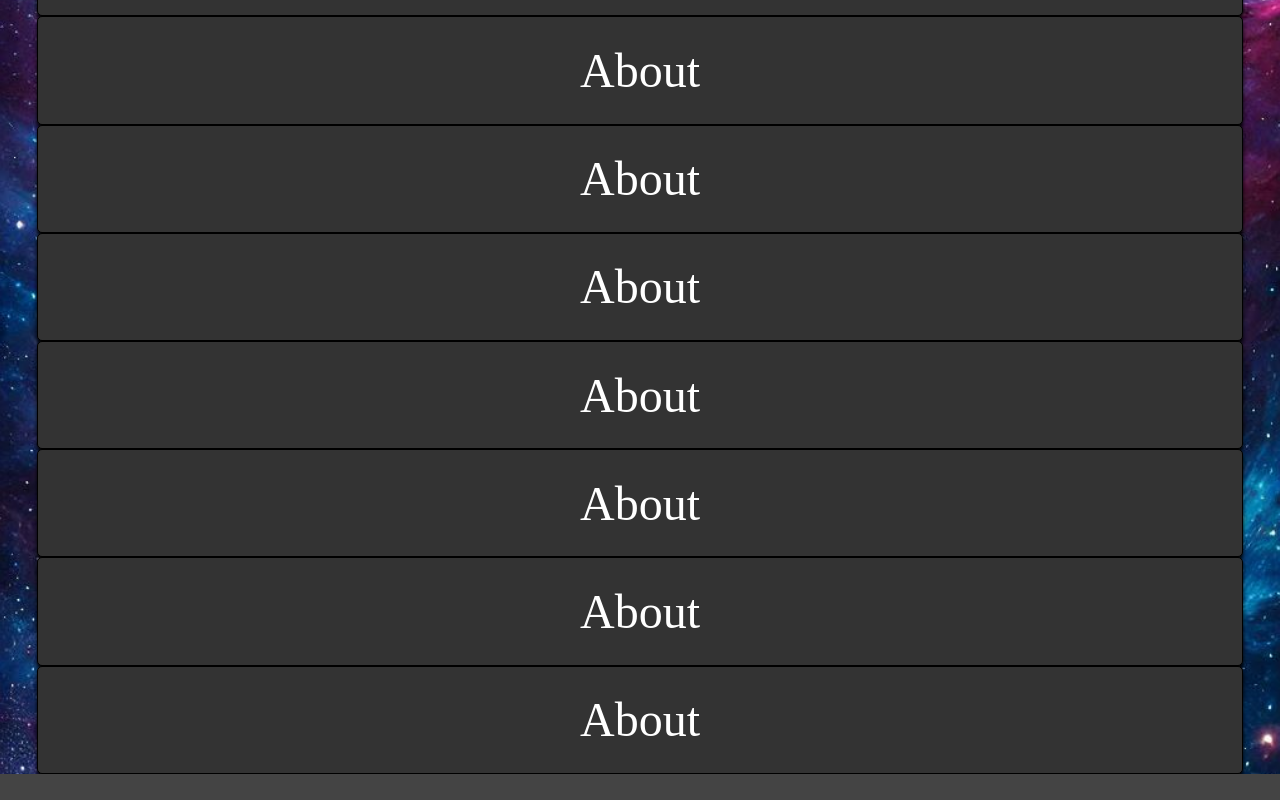
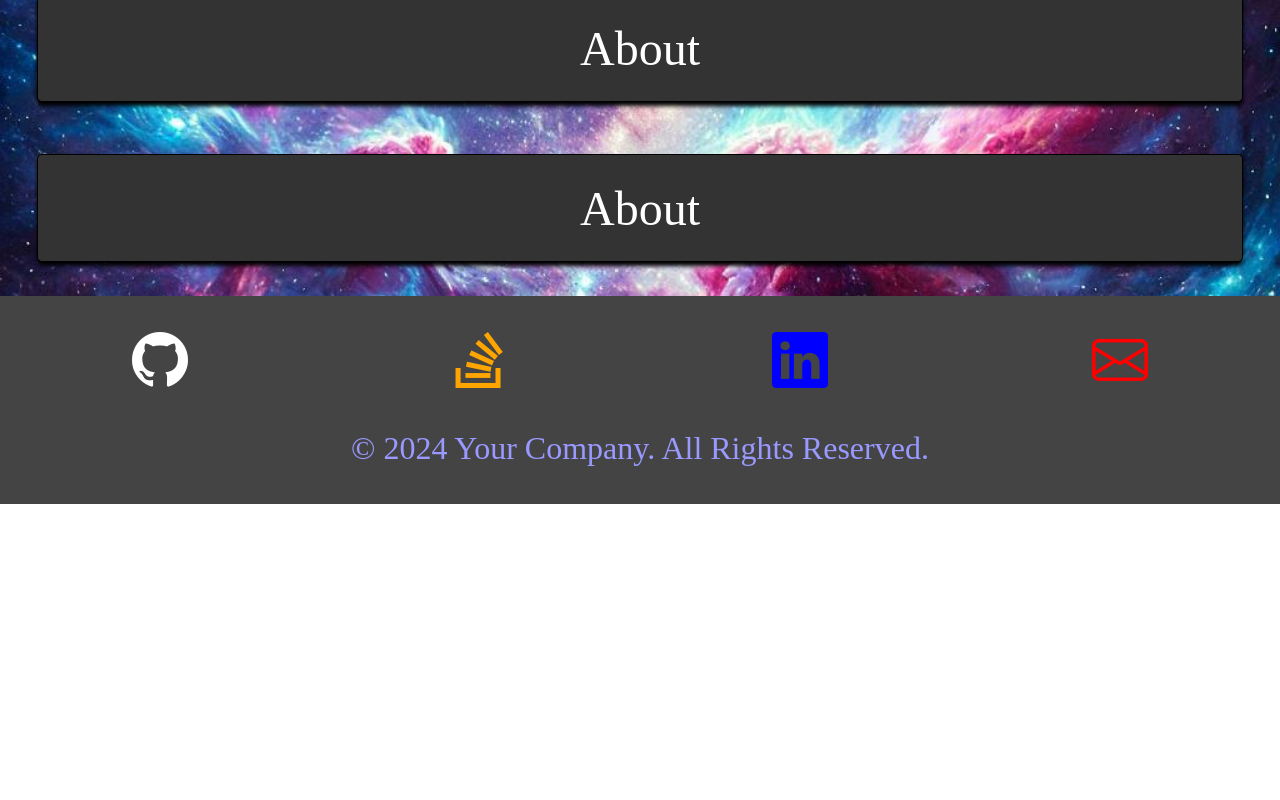
Before and after one commit to Jameshuff95/jan2025, a React (Vite) app: page /about in a window 1280 px wide. Shown: the part 300-1100 px from the top of the page. After the commit the page ends 804 px from the top, so only its background shows below. Built offline with nearby package versions, Linux system fonts and the light colour scheme.

Commit message:
page height

```diff
--- a/src/Components/Footer.tsx
+++ b/src/Components/Footer.tsx
@@ -25,7 +25,7 @@ const Footer: React.FC = () => {
       <Row
         style={{ justifyContent: 'center', height: '10%', fontSize: '2rem' }}
       >
-        <Card.Subtitle>
+        <Card.Subtitle style={{ textAlign: 'center' }}>
           &copy; 2024 Your Company. All Rights Reserved.
         </Card.Subtitle>
       </Row>
--- a/src/Components/Hero.tsx
+++ b/src/Components/Hero.tsx
@@ -25,7 +25,7 @@ const Hero: React.FC = () => {
   ];
 
   return (
-    <Card style={{ border: '1px solid red' }}>
+    <Card>
       <Card.Body>
         <Card.Title>Hello, my name is James.</Card.Title>
         <Figure
--- a/src/index.css
+++ b/src/index.css
@@ -1,3 +1,7 @@
+* {
+  user-select: none;
+}
+
 .light {
   --bg-url: url('./assets/clouds.png');
   --nav-border: 1px solid black;
@@ -16,10 +20,6 @@
   --background-nav-footer: #444;
   --theme-color: #99f;
   --card-text: #fff;
-}
-
-* {
-  user-select: none;
 }
 
 #root,
@@ -50,14 +50,15 @@ body {
   background-size: cover;
   display: flex;
   flex-direction: column;
-  justify-content: space-evenly;
 }
 
 .container {
   display: flex;
   flex-direction: column;
   justify-content: space-between;
-  min-height: 87.5vh;
+  gap: 1rem;
+  padding-top: 1rem;
+  min-height: 86vh;
 }
 
 .card {
--- a/src/pages/About.tsx
+++ b/src/pages/About.tsx
@@ -24,36 +24,6 @@ const About: React.FC = () => {
           <Card.Title>About</Card.Title>
         </Card.Body>
       </Card>
-      <Card>
-        <Card.Body>
-          <Card.Title>About</Card.Title>
-        </Card.Body>
-      </Card>
-      <Card>
-        <Card.Body>
-          <Card.Title>About</Card.Title>
-        </Card.Body>
-      </Card>
-      <Card>
-        <Card.Body>
-          <Card.Title>About</Card.Title>
-        </Card.Body>
-      </Card>
-      <Card>
-        <Card.Body>
-          <Card.Title>About</Card.Title>
-        </Card.Body>
-      </Card>
-      <Card>
-        <Card.Body>
-          <Card.Title>About</Card.Title>
-        </Card.Body>
-      </Card>
-      <Card>
-        <Card.Body>
-          <Card.Title>About</Card.Title>
-        </Card.Body>
-      </Card>
       <Footer />
     </Container>
   );
--- a/src/pages/Contact.tsx
+++ b/src/pages/Contact.tsx
@@ -14,21 +14,6 @@ const Contact: React.FC = () => {
           <Card.Title>Contact</Card.Title>
         </Card.Body>
       </Card>
-      <Card>
-        <Card.Body>
-          <Card.Title>Contact</Card.Title>
-        </Card.Body>
-      </Card>
-      <Card>
-        <Card.Body>
-          <Card.Title>Contact</Card.Title>
-        </Card.Body>
-      </Card>
-      <Card>
-        <Card.Body>
-          <Card.Title>Contact</Card.Title>
-        </Card.Body>
-      </Card>
       <Footer />
     </Container>
   );
```
